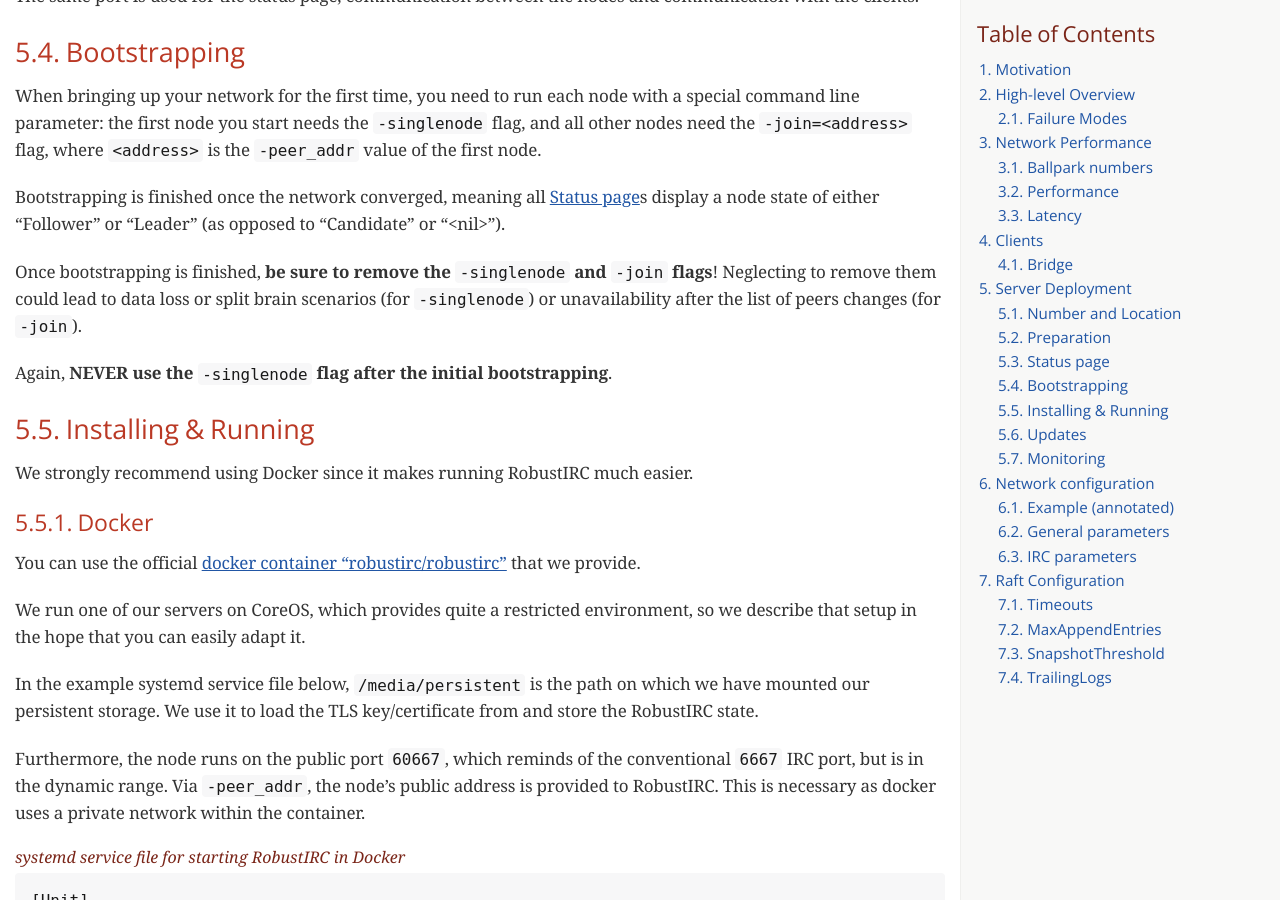
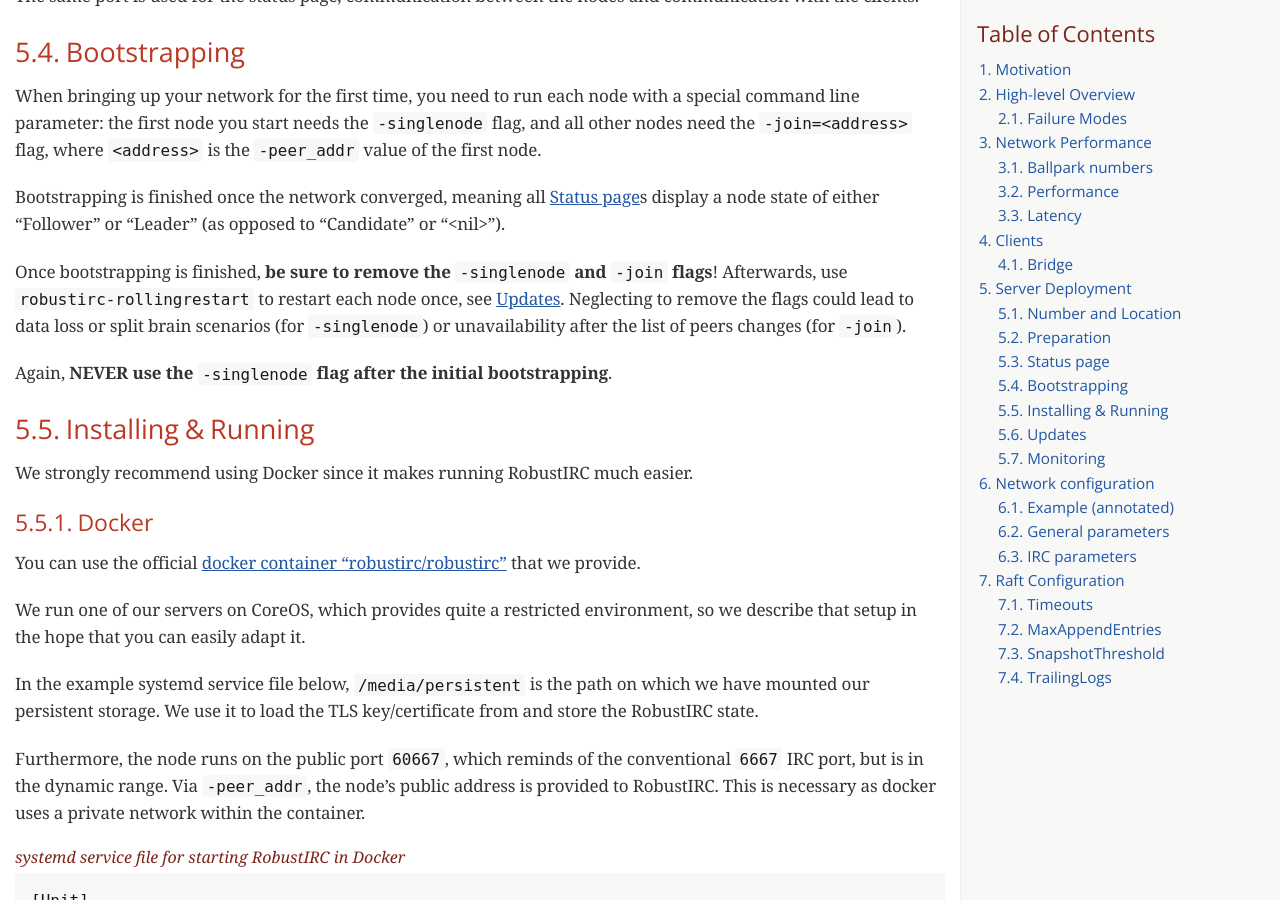
Before and after one commit to robustirc/robustirc.github.io, a Jekyll site: the page docs/adminguide.html, which Jekyll copies as it is, in a window 1280 px wide and 900 px high, scrolled down 6804 px. Built offline with Jekyll 4.4.1, drawn with Linux system fonts in a browser that asks for light colours; some web fonts are replaced; Markdown is read by kramdown in place of the engine named in the settings; formulas are drawn with MathJax 3; some of the changed text lies outside the part shown.

Commit message:
Clarify the removal of -singlenode and -join (Thanks cherti).

```diff
--- a/docs/adminguide.html
+++ b/docs/adminguide.html
@@ -455,7 +455,7 @@
 <li><a href="#status_page">5.3. Status page</a></li>
 <li><a href="#_bootstrapping">5.4. Bootstrapping</a></li>
 <li><a href="#_installing_running">5.5. Installing &amp; Running</a></li>
-<li><a href="#_updates">5.6. Updates</a></li>
+<li><a href="#updates">5.6. Updates</a></li>
 <li><a href="#_monitoring">5.7. Monitoring</a></li>
 </ul>
 </li>
@@ -915,9 +915,10 @@
 </div>
 <div class="paragraph">
 <p>Once bootstrapping is finished, <strong>be sure to remove the <code>-singlenode</code> and <code>-join</code>
-flags</strong>! Neglecting to remove them could lead to data loss or split brain
-scenarios (for <code>-singlenode</code>) or unavailability after the list of peers changes
-(for <code>-join</code>).</p>
+flags</strong>! Afterwards, use <code>robustirc-rollingrestart</code> to restart each node once,
+see <a href="#updates">Updates</a>. Neglecting to remove the flags could lead to data loss or
+split brain scenarios (for <code>-singlenode</code>) or unavailability after the list of
+peers changes (for <code>-join</code>).</p>
 </div>
 <div class="paragraph">
 <p>Again, <strong>NEVER use the <code>-singlenode</code> flag after the initial bootstrapping</strong>.</p>
@@ -1002,7 +1003,7 @@
 </div>
 </div>
 <div class="sect2">
-<h3 id="_updates">5.6. Updates</h3>
+<h3 id="updates">5.6. Updates</h3>
 <div class="paragraph">
 <p>The <a href="#docker">Docker</a> container we provide always has a “stable” tag pointing at the
 most recently released version that was tested for at least 7 days on the
```
Also changed, not shown: other parts of docs/adminguide.html (+1 -1 lines), 1 other file.
